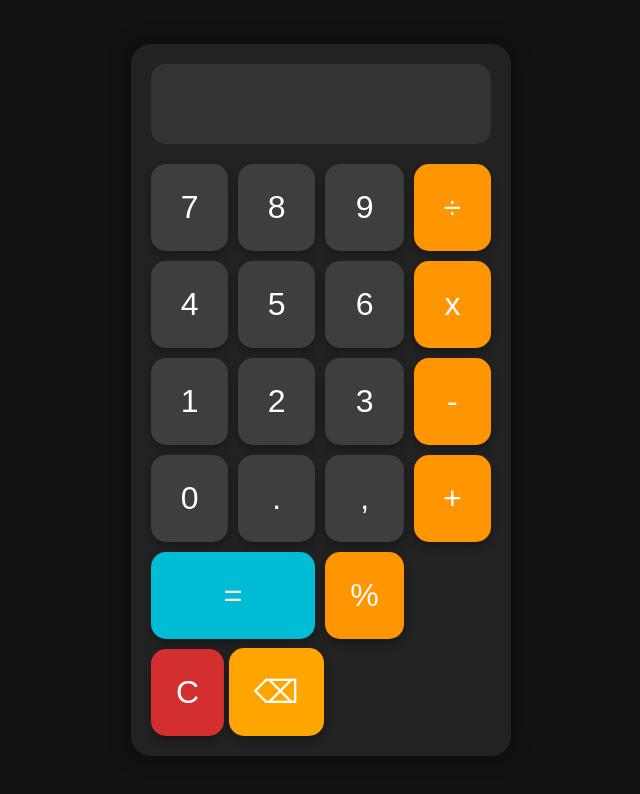
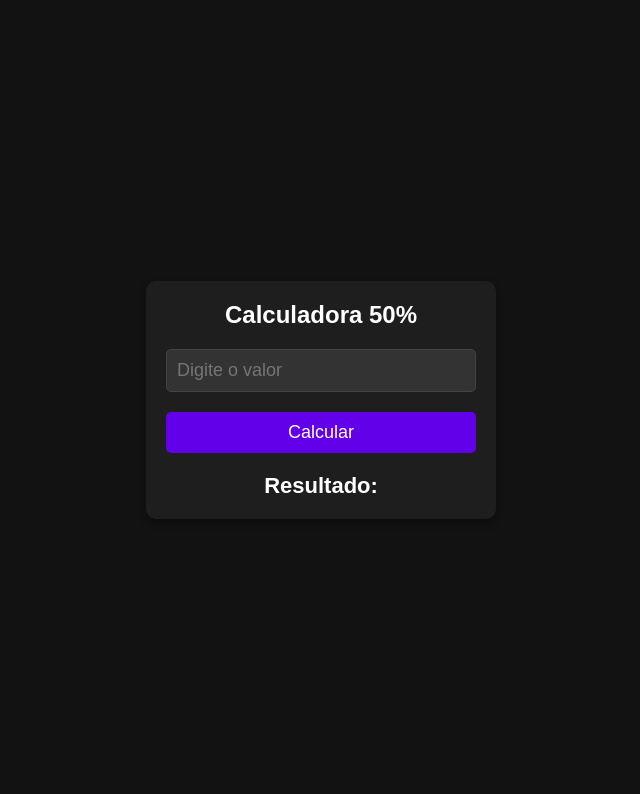
Before and after one commit to AntonioCarlos09/app.galdino, a plain HTML site: page index.html in a window 1280 px wide. Shown: the whole page, without its empty margins (319-959 px from the left). Drawn offline with Linux system fonts and the light colour scheme.

Commit message:
nova versão

```diff
--- a/index.css
+++ b/index.css
@@ -1,123 +1,63 @@
-/* Reset básico */
 * {
     margin: 0;
     padding: 0;
     box-sizing: border-box;
 }
 
-/* Estilos do body */
 body {
-    background-color: #121212;
-    font-family: 'SamsungOne', Arial, sans-serif;
+    font-family: Arial, sans-serif;
+    background-color: #121212; /* Cor do fundo em modo escuro */
     color: white;
     display: flex;
     justify-content: center;
     align-items: center;
     height: 100vh;
-    margin: 0;
 }
 
-/* Estilo da calculadora */
-.calculator {
+.container {
+    text-align: center;
     width: 100%;
-    max-width: 380px;
-    background-color: #222222;
-    border-radius: 20px;
+    max-width: 350px;
     padding: 20px;
-    box-shadow: 0px 0px 20px rgba(0, 0, 0, 0.5);
-}
-
-/* Display da calculadora */
-.display {
-    width: 100%;
-    height: 80px;
-    background-color: #333333;
-    color: white;
-    font-size: 3rem;
-    text-align: right;
-    padding: 20px;
-    border: none;
-    border-radius: 15px;
-    margin-bottom: 20px;
-    word-wrap: break-word;
-}
-
-/* Estilo dos botões */
-.buttons {
-    display: grid;
-    grid-template-columns: repeat(4, 1fr);
-    grid-gap: 10px;
-}
-
-/* Estilo comum dos botões */
-.btn {
-    background-color: #3e3e3e;
-    color: white;
-    font-size: 2rem;
-    border: none;
-    padding: 25px;
-    border-radius: 15px;
-    cursor: pointer;
-    transition: background-color 0.3s ease;
+    background-color: #1e1e1e;
+    border-radius: 10px;
     box-shadow: 0 4px 8px rgba(0, 0, 0, 0.3);
 }
 
-/* Hover nos botões */
-.btn:hover {
-    background-color: #555555;
+h1 {
+    font-size: 24px;
+    margin-bottom: 20px;
 }
 
-/* Botões de operadores */
-.operator {
-    background-color: #ff9500;
-    color: #ffffff;
-}
-
-.operator:hover {
-    background-color: #ff7f00;
-}
-
-/* Botão de igual */
-.equals {
-    background-color: #00bcd4;
-    grid-column: span 2;
+.input-container input {
+    width: 100%;
+    padding: 10px;
+    font-size: 18px;
+    border-radius: 5px;
+    border: 1px solid #444;
+    background-color: #333;
     color: white;
 }
 
-.equals:hover {
-    background-color: #0097a7;
+button {
+    width: 100%;
+    padding: 10px;
+    margin-top: 20px;
+    font-size: 18px;
+    background-color: #6200ea;
+    color: white;
+    border: none;
+    border-radius: 5px;
+    cursor: pointer;
+    transition: background-color 0.3s;
 }
 
-/* Botão de limpar */
-.clear {
-    background-color: #d32f2f;
-    grid-column: span 4;
-    margin-top: 10px;
-    font-size: 2rem;
+button:hover {
+    background-color: #3700b3;
 }
 
-.clear:hover {
-    background-color: #c2185b;
+.resultado {
+    margin-top: 20px;
+    font-size: 22px;
+    font-weight: bold;
 }
-
-/* Botão de backspace */
-.backspace {
-    background-color: #ffa500;
-    grid-column: span 2;
-}
-
-.backspace:hover {
-    background-color: #ff8c00;
-}
-
-/* Responsividade para telas menores */
-@media screen and (max-width: 480px) {
-    .display {
-        font-size: 2.5rem;
-        height: 70px;
-    }
-    .btn {
-        font-size: 1.8rem;
-        padding: 18px;
-    }
-}
--- a/index.html
+++ b/index.html
@@ -1,41 +1,19 @@
 <!DOCTYPE html>
-<html lang="pt-br">
+<html lang="pt-BR">
 <head>
     <meta charset="UTF-8">
     <meta name="viewport" content="width=device-width, initial-scale=1.0">
-    <title>Calculadora Samsung - Modo Escuro</title>
+    <title>Calculadora 50%</title>
     <link rel="stylesheet" href="index.css">
 </head>
 <body>
-    <div class="calculator">
-        <input type="text" id="display" class="display" disabled>
-        <div class="buttons">
-            <button class="btn" onclick="appendToDisplay('7')">7</button>
-            <button class="btn" onclick="appendToDisplay('8')">8</button>
-            <button class="btn" onclick="appendToDisplay('9')">9</button>
-            <button class="btn operator" onclick="appendToDisplay('÷')">÷</button>
-
-            <button class="btn" onclick="appendToDisplay('4')">4</button>
-            <button class="btn" onclick="appendToDisplay('5')">5</button>
-            <button class="btn" onclick="appendToDisplay('6')">6</button>
-            <button class="btn operator" onclick="appendToDisplay('x')">x</button>
-
-            <button class="btn" onclick="appendToDisplay('1')">1</button>
-            <button class="btn" onclick="appendToDisplay('2')">2</button>
-            <button class="btn" onclick="appendToDisplay('3')">3</button>
-            <button class="btn operator" onclick="appendToDisplay('-')">-</button>
-
-            <button class="btn" onclick="appendToDisplay('0')">0</button>
-            <button class="btn" onclick="appendToDisplay('.')">.</button>
-            <button class="btn" onclick="appendToDisplay(',')">,</button>
-            <button class="btn operator" onclick="appendToDisplay('+')">+</button>
-            <button class="btn equals" onclick="calculateResult()">=</button>
-            <button class="btn operator" onclick="appendToDisplay('%')">%</button>
+    <div class="container">
+        <h1>Calculadora 50%</h1>
+        <div class="input-container">
+            <input type="number" id="valor" placeholder="Digite o valor">
         </div>
-        <div class="additional-buttons">
-            <button class="btn clear" onclick="clearDisplay()">C</button>
-            <button class="btn backspace" onclick="backspace()">⌫</button>
-        </div>
+        <button onclick="calcular()">Calcular</button>
+        <div id="resultado" class="resultado">Resultado: </div>
     </div>
 
     <script src="index.js"></script>
--- a/index.js
+++ b/index.js
@@ -1,53 +1,10 @@
-let display = document.getElementById('display');
+function calcular() {
+    const valor = parseFloat(document.getElementById('valor').value);
 
-// Função para formatar números com pontuação automaticamente
-function formatNumber(number) {
-    // Verifica se há vírgula (caso o número tenha casas decimais)
-    let parts = number.split(',');
-    let integerPart = parts[0].replace(/\B(?=(\d{3})+(?!\d))/g, '.'); // Adiciona ponto para milhar
-    let decimalPart = parts[1] ? ',' + parts[1] : ''; // Mantém a vírgula como separador decimal
-    return integerPart + decimalPart;
-}
-
-function appendToDisplay(value) {
-    // Se o valor for vírgula, convertê-lo para ponto
-    if (value === ',') {
-        value = '.';
-    }
-
-    // Se a tela já contém um ponto, evitar duplicações
-    if (value === '.' && display.value.includes('.')) return;
-
-    display.value += value;
-    display.value = formatNumber(display.value); // Adiciona pontuação após cada entrada
-}
-
-function clearDisplay() {
-    display.value = '';
-}
-
-function calculateResult() {
-    try {
-        // Substituindo os sinais para compatibilidade com a avaliação
-        let expression = display.value.replace(/\./g, '').replace(/,/g, '.').replace('x', '*').replace('÷', '/');
-
-        // Tratamento para calcular porcentagens corretamente
-        if (expression.includes('%')) {
-            let parts = expression.split('%');
-            let number = parseFloat(parts[0].replace(',', '.'));
-            expression = `${number / 100}`;
-        }
-
-        let result = eval(expression);
-        display.value = formatNumber(result.toString());
-    } catch (error) {
-        display.value = 'Erro';
+    if (!isNaN(valor)) {
+        const resultado = valor + (valor * 0.50); // Soma 50% do valor
+        document.getElementById('resultado').textContent = `Resultado: R$ ${resultado.toFixed(2)}`;
+    } else {
+        document.getElementById('resultado').textContent = 'Por favor, insira um valor válido!';
     }
 }
-
-function backspace() {
-    // Remove o último caractere do visor
-    display.value = display.value.slice(0, -1);
-    // Reformatar novamente após apagar
-    display.value = formatNumber(display.value)
-}
```
